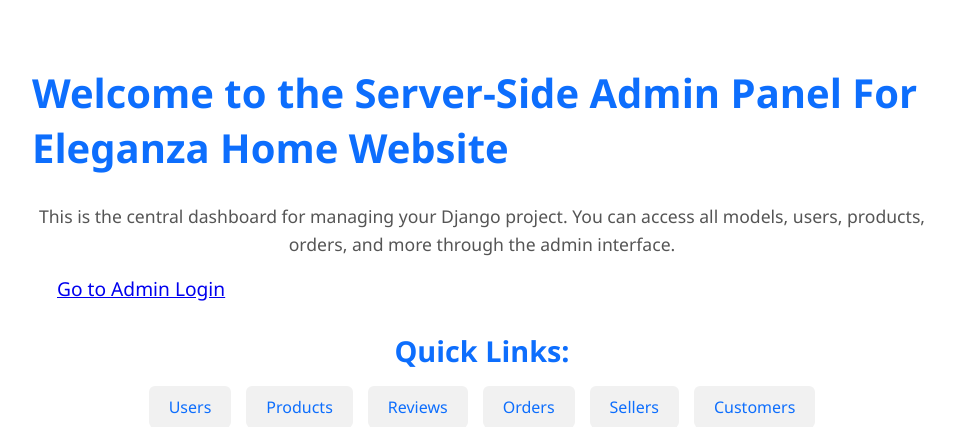
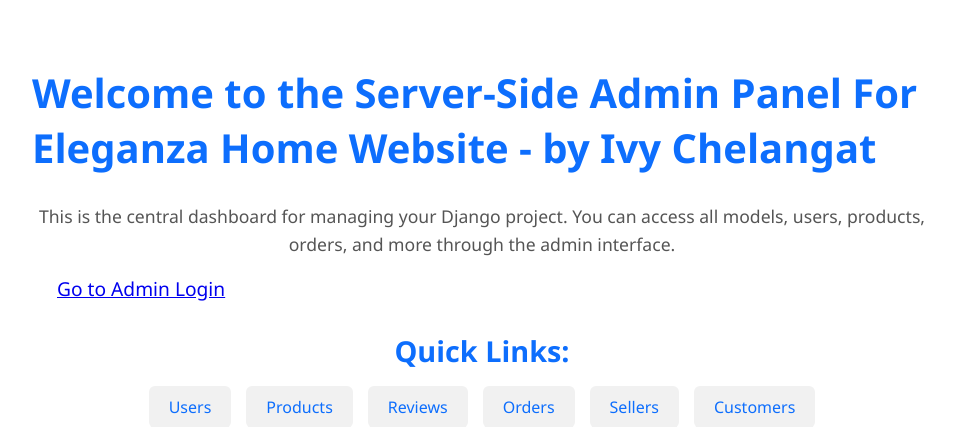
Before and after one commit to Ivy-chelangat/GitHub.com-Eleganza-Home, a Django app: page / in a window 1280 px wide. Shown: the top 427 px of the page, without its empty margins (158-1113 px from the left). Run offline with Django 5.2, Linux system fonts and the light colour scheme.

Commit message:
Add my name Ivy Chelangat

```diff
--- a/Eleganza-Home-main/backend/pages/templates/index.html
+++ b/Eleganza-Home-main/backend/pages/templates/index.html
@@ -5,7 +5,7 @@
 {% block content %}
 <div class="container mt-5">
     <!-- Header -->
-    <h1 class="text-center mb-4">Welcome to the Server-Side Admin Panel For Eleganza Home Website</h1>
+    <h1 class="text-center mb-4">Welcome to the Server-Side Admin Panel For Eleganza Home Website - by Ivy Chelangat</h1>
 
     <!-- Description -->
     <p class="text-center">
```
